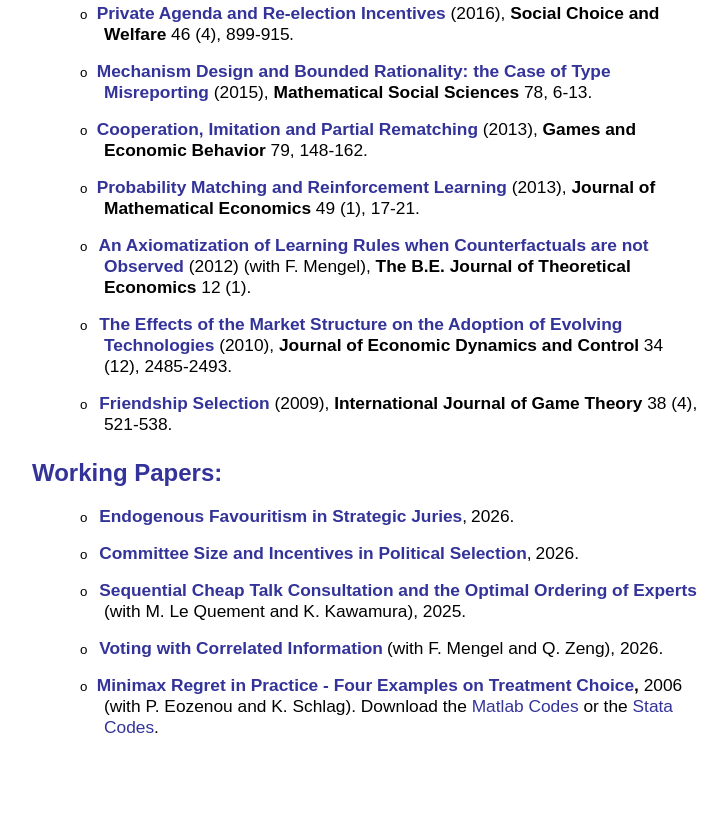
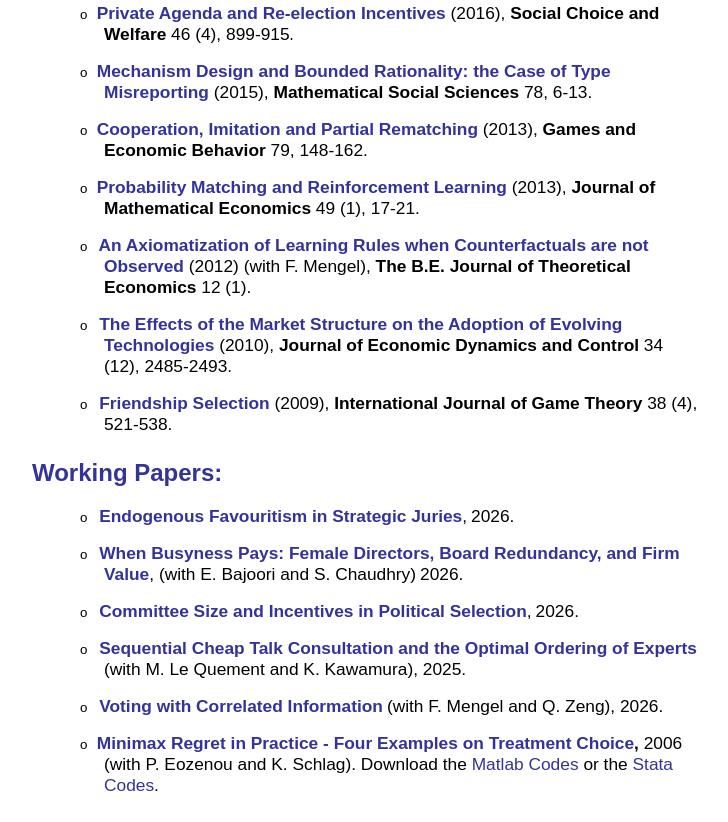
Before and after one commit to ProfJavierRivas/ProfJavierRivas.github.io, a plain HTML site: page research.html in a window 1280 px wide. Shown: the part 822-1644 px from the top of the page, without its empty margins (210-938 px from the left). Before the commit the page ends 1586 px from the top, so only its background shows below. Drawn offline with Linux system fonts and the light colour scheme.

Commit message:
Update research.html

```diff
--- a/research.html
+++ b/research.html
@@ -895,6 +895,17 @@ vlink="#333399" style='tab-interval:36.0pt'>
   mso-fareast-font-family:"Arial"'>&nbsp;&nbsp;&nbsp;</span><b><span
   style='font-size:13.0pt;font-family:"Arial","serif";mso-fareast-font-family:
   "Arial"'><a
+  href="When%20Busyness%20Pays.pdf"> When Busyness Pays: Female Directors, Board Redundancy, and Firm Value</a></span></b><span style='font-size:13.0pt;
+  font-family:"Arial","serif";mso-fareast-font-family:"Arial"'>, (with E. Bajoori and S. Chaudhry)</span>
+  <span style='font-size:13.0pt;font-family:"Arial","serif"'>   2026.<span
+  style='color:#333399'></span><o:p></o:p></p>
+
+<p style='margin-left:54.0pt;text-indent:-18.0pt;tab-stops:list 36.0pt'><span
+  style='font-size:10.0pt;mso-bidi-font-size:12.0pt;font-family:"Arial";
+  mso-fareast-font-family:"Arial"'>o</span><span style='font-size:7.0pt;
+  mso-fareast-font-family:"Arial"'>&nbsp;&nbsp;&nbsp;</span><b><span
+  style='font-size:13.0pt;font-family:"Arial","serif";mso-fareast-font-family:
+  "Arial"'><a
   href="Committee%20Size%20and%20Incentives%20in%20Political%20Selection.pdf"> Committee Size and Incentives in Political Selection</a></span></b><span style='font-size:13.0pt;
   font-family:"Arial","serif";mso-fareast-font-family:"Arial"'>,</span>
   <span style='font-size:13.0pt;font-family:"Arial","serif"'>   2026.<span
```
